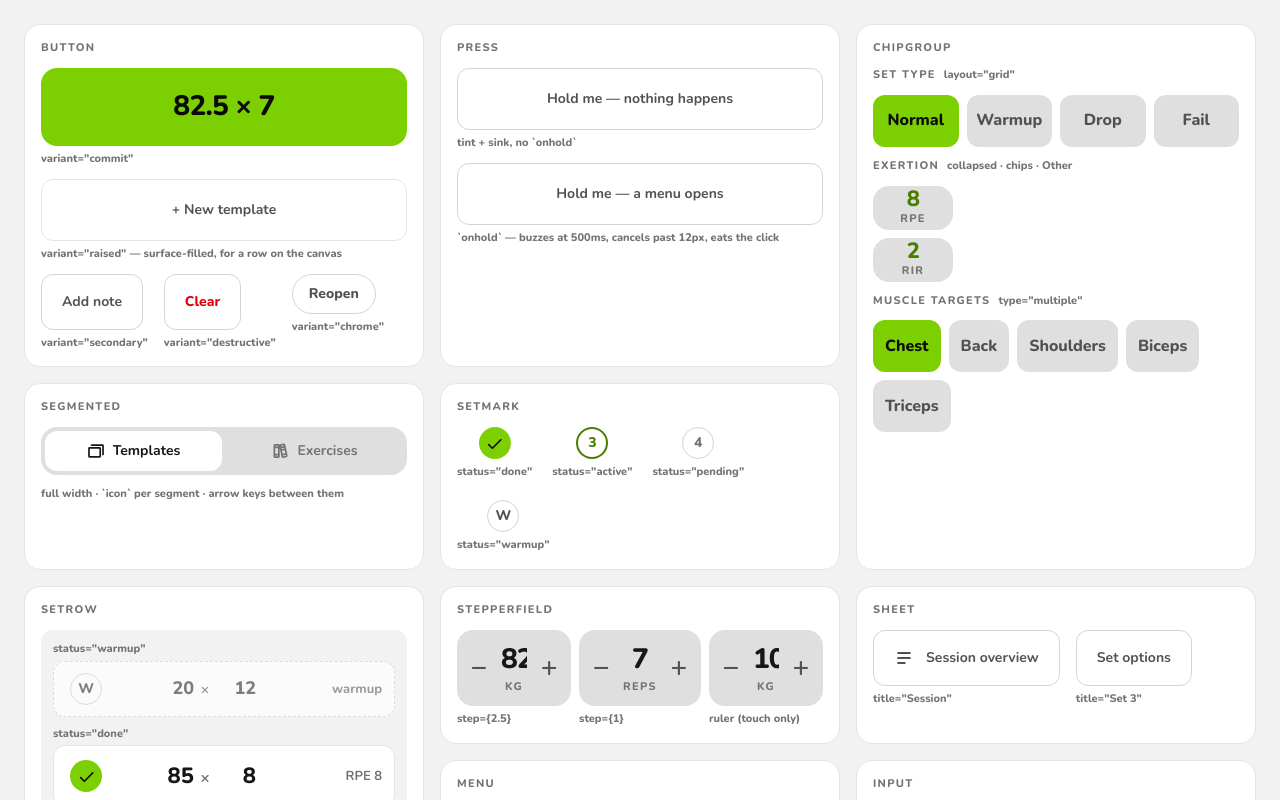
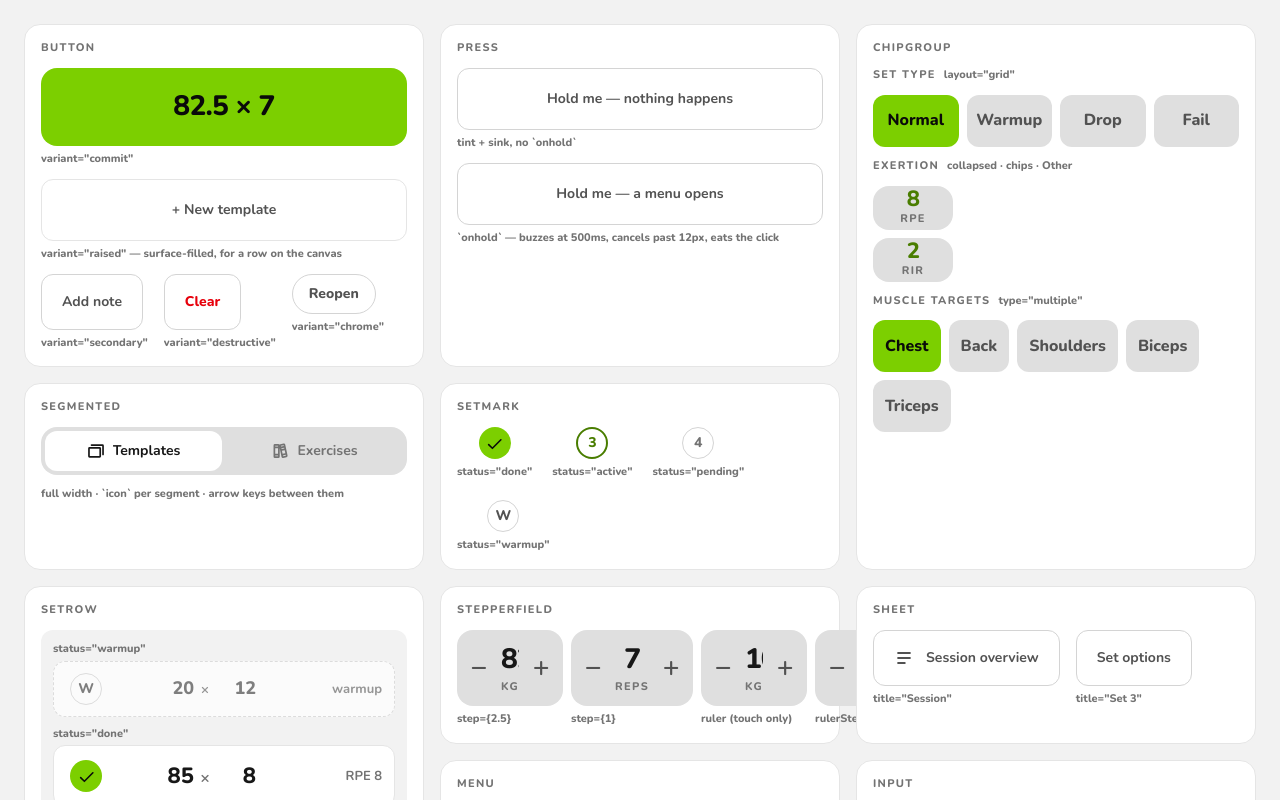
Before and after one commit to ilyasturki/kilorep, a SvelteKit app: page /dev/ui in a window 1280 px wide. Shown: the top 800 px of the page. Built offline with nearby package versions, Linux system fonts and the light colour scheme.

Commit message:
feat(weight): one month open at a time, and a ruler on today's kg

```diff
--- a/src/lib/ui/Ruler.svelte
+++ b/src/lib/ui/Ruler.svelte
@@ -12,6 +12,11 @@
 		typed: string | null;
 		label: string;
 		step: number;
+		/** How many detents between emphasised rungs. The landmarks have to be
+		 * numbers the reader already thinks in, and which those are is a fact
+		 * about the quantity rather than about the strip: every fourth 2.5 kg
+		 * plate is 10 kg, and every tenth 0.05 kg of body weight is half a kilo. */
+		major?: number;
 		min: number;
 		max: number;
 		/** A detent crossed under the thumb. Fires per step, like a held arm. */
@@ -23,7 +28,18 @@
 		ondismiss: () => void;
 	};
 
-	let { value, typed, label, step, min, max, onscrub, onpick, ondismiss }: Props = $props();
+	let {
+		value,
+		typed,
+		label,
+		step,
+		major: majorEvery = 4,
+		min,
+		max,
+		onscrub,
+		onpick,
+		ondismiss
+	}: Props = $props();
 
 	/* 52px per detent. The trade is pure travel against precision — vertical
 	   stacking means the labels never collide, so pitch buys nothing but reach —
@@ -97,7 +113,7 @@
 				continue;
 			}
 
-			const major = i % 4 === 0;
+			const major = i % majorEvery === 0;
 
 			out.push({
 				i,
--- a/src/lib/ui/StepperField.svelte
+++ b/src/lib/ui/StepperField.svelte
@@ -13,12 +13,21 @@
 		step?: number;
 		min?: number;
 		max?: number;
-		/** Open the ruler when the number is tapped. Opt-in, and only three fields
-		 * take it: the two on the active set and the custom exertion value. The
-		 * body-weight page and the history editor keep the bare keyboard — they are
-		 * not the logging loop, and a full-screen panel is a lot of screen to spend
-		 * on a number typed once a week. */
+		/** Open the ruler when the number is tapped. Opt-in, and it goes on the
+		 * fields a thumb reaches for daily: the two on the active set, the custom
+		 * exertion value, and today's body weight. The history editor and the
+		 * body-weight page's past-day sheet keep the bare keyboard — a correction
+		 * is aimed at a number you already know, and a full-screen panel is a lot
+		 * of screen to spend on typing it. */
 		ruler?: boolean;
+		/** What one detent of the ruler is worth, when that is not what one tap of
+		 * an arm is worth. Body weight steps 0.1 on the arms and 0.05 on the strip:
+		 * a tap below a bathroom scale's own resolution is a tap that does nothing
+		 * you can verify, while a drag is aimed rather than counted and may as well
+		 * land anywhere the scale can read. */
+		rulerStep?: number;
+		/** How many detents between the ruler's emphasised rungs. */
+		major?: number;
 		onchange?: (value: number | null) => void;
 		onpreview?: (value: number | null) => void;
 		class?: ClassValue;
@@ -32,10 +41,16 @@
 		min = 0,
 		max = Infinity,
 		ruler = false,
+		rulerStep,
+		major,
 		onchange,
 		onpreview,
 		class: klass
 	}: Props = $props();
+
+	/* A `$derived` rather than a destructuring default, which would have to read
+	   `step` while `step` is still being bound. */
+	const detent = $derived(rulerStep ?? step);
 
 	/* At a fine pointer, focusing the field does exactly what it always did. The
 	   ruler is a gesture, and a gesture aimed with a mouse is a worse way to reach
@@ -329,7 +344,8 @@
 		value={value ?? recalled ?? min}
 		{typed}
 		{label}
-		{step}
+		step={detent}
+		{major}
 		{min}
 		{max}
 		onscrub={scrub}
--- a/src/lib/weight/LogList.svelte
+++ b/src/lib/weight/LogList.svelte
@@ -16,14 +16,21 @@
 	 * carrying what the days under it could not say on their own — what the month
 	 * averaged, and which way it moved.
 	 *
-	 * Only the newest month opens. Not "the current month": a log whose last
+	 * One month at a time. Opening a month closes the one that was open, and
+	 * tapping the open one closes it too — so "everything folded to headers" is
+	 * a state you can reach on purpose, and it is the best reading of the log
+	 * there is: twelve lines, each an average and a direction. Left free, months
+	 * accumulated open behind you and the record you were trying to read became
+	 * the scrollbar the grouping exists to prevent.
+	 *
+	 * The newest month opens. Not "the current month": a log whose last
 	 * weigh-in was in June should open on June rather than on an empty August,
 	 * and "the first group" is the same rule for both cases without a branch.
 	 *
-	 * Which months are open is deliberately unremembered. It is a reading
-	 * posture, not a setting, and a screen that reopened with four months
-	 * expanded because of something you did last Tuesday is one you have to
-	 * re-tidy before you can read it.
+	 * Which month is open is deliberately unremembered. It is a reading
+	 * posture, not a setting, and a screen that reopened on a month because of
+	 * something you did last Tuesday is one you have to re-tidy before you can
+	 * read it.
 	 */
 	type Props = {
 		entries: BodyweightEntry[];
@@ -37,20 +44,24 @@
 	const groups = $derived(monthGroups(entries));
 
 	/**
-	 * By month key rather than by index, so a backfill that inserts a new month
-	 * above does not slide every open group down onto its neighbour. Seeded
-	 * lazily: the newest month is open until something is explicitly toggled,
-	 * which keeps this from having to be re-seeded every time the newest month
-	 * changes under it.
+	 * The open month, keyed by month rather than by index so a backfill that
+	 * inserts a new month above does not slide the open group down onto its
+	 * neighbour.
+	 *
+	 * Three states, and the third is why this is not a plain `string | null`:
+	 * `undefined` is *untouched*, which reads as the newest month whatever that
+	 * turns out to be, while `null` is a deliberate all-closed. Seeding with
+	 * `groups[0].month` instead would have to be re-seeded every time the newest
+	 * month changed under it — and would seed to nothing at all on a log that
+	 * has no months yet when it mounts.
 	 */
-	let toggled = $state(new Map<string, boolean>());
+	let chosen = $state<string | null | undefined>();
 
-	const isOpen = (month: string, index: number) => toggled.get(month) ?? index === 0;
+	const isOpen = (month: string, index: number) =>
+		chosen === undefined ? index === 0 : chosen === month;
 
 	function toggle(month: string, index: number) {
-		// A new Map rather than a mutation: `Map` is not deeply reactive, so a
-		// `set` on the same instance would not be seen by the `{#each}` reading it.
-		toggled = new Map(toggled).set(month, !isOpen(month, index));
+		chosen = isOpen(month, index) ? null : month;
 	}
 </script>
 
--- a/src/routes/(app)/(tabs)/weight/+page.svelte
+++ b/src/routes/(app)/(tabs)/weight/+page.svelte
@@ -57,6 +57,20 @@
 	 * that is a cheaper wrong than a clock ticking under a half-typed entry.
 	 */
 	const today = localDateOf(new Date());
+
+	/**
+	 * What a human body weighs, in kg, generously. Wide enough that nobody who
+	 * lifts is ever fenced out — the lightest competitive powerlifting class is
+	 * 43 kg and the heaviest recorded strongman a little over 200 — and narrow
+	 * enough that the field cannot be stepped or dragged somewhere absurd.
+	 *
+	 * The floor is also where an empty field's ruler opens, having nothing
+	 * recalled to open on. That is a *bound*, not a suggestion: a first-ever
+	 * weigh-in is still typed, and 20 kg is simply where the strip starts if you
+	 * drag it instead. Every weigh-in after it opens on the last one.
+	 */
+	const LIGHTEST = 20;
+	const HEAVIEST = 300;
 
 	const todayEntry = $derived(entries.find((entry) => entry.date === today) ?? null);
 	const latest = $derived(entries.at(-1) ?? null);
@@ -308,11 +322,27 @@
 			{/if}
 		</div>
 
+		<!--
+			The one field on this screen a thumb reaches for daily, so it scrubs the
+			way the active set's two do — and only on a coarse pointer, which
+			`StepperField` decides for itself.
+
+			0.05 on the strip against 0.1 on the arms: a drag is aimed rather than
+			counted, so it may as well land anywhere a scale can read, while a tap
+			that moved less than the scale's own resolution would be a tap you
+			cannot verify. Majors every ten detents puts a landmark on each half
+			kilo — the numbers a bathroom scale is already read in.
+		-->
 		<StepperField
 			bind:value={kg}
 			{recalled}
 			label="kg"
 			step={0.1}
+			ruler
+			rulerStep={0.05}
+			major={10}
+			min={LIGHTEST}
+			max={HEAVIEST}
 			class="lg:ml-auto lg:min-h-15 lg:w-64 lg:shrink-0"
 		/>
 
@@ -426,7 +456,18 @@
 			{/if}
 		{/if}
 
-		<StepperField bind:value={sheetKg} recalled={sheetRecalled} label="kg" step={0.1} />
+		<!-- No ruler here, for the reason the history editor has none: a correction
+		     is aimed at a number you already know, and this sheet is the one surface
+		     on the screen that is not the daily act. The bounds it does take —
+		     they are a fact about the quantity, not about the control. -->
+		<StepperField
+			bind:value={sheetKg}
+			recalled={sheetRecalled}
+			label="kg"
+			step={0.1}
+			min={LIGHTEST}
+			max={HEAVIEST}
+		/>
 
 		<Button
 			variant="commit"
--- a/src/routes/dev/ui/+page.svelte
+++ b/src/routes/dev/ui/+page.svelte
@@ -91,9 +91,22 @@
 	// `value` is state and `recalled` is not: the field is controlled, so the
 	// specimen has to hold the value for the arms to move it, and the dot has to
 	// have a fixed thing to be measured against.
-	const steppers = $state([
+	type Stepper = {
+		value: number | null;
+		recalled: number;
+		label: string;
+		step: number;
+		ruler: boolean;
+		rulerStep?: number;
+		major?: number;
+		min?: number;
+		max?: number;
+		prop: string;
+	};
+
+	const steppers = $state<Stepper[]>([
 		{
-			value: 82.5 as number | null,
+			value: 82.5,
 			recalled: 82.5,
 			label: 'kg',
 			step: 2.5,
@@ -101,7 +114,7 @@
 			prop: 'step={2.5}'
 		},
 		{
-			value: 7 as number | null,
+			value: 7,
 			recalled: 7,
 			label: 'reps',
 			step: 1,
@@ -109,12 +122,26 @@
 			prop: 'step={1}'
 		},
 		{
-			value: 100 as number | null,
+			value: 100,
 			recalled: 100,
 			label: 'kg',
 			step: 2.5,
 			ruler: true,
 			prop: 'ruler (touch only)'
+		},
+		// Body weight's: arms a tenth, strip a twentieth, a landmark every half
+		// kilo. The one place the two steps disagree, so the one worth showing.
+		{
+			value: 82.4,
+			recalled: 82.4,
+			label: 'kg',
+			step: 0.1,
+			ruler: true,
+			rulerStep: 0.05,
+			major: 10,
+			min: 20,
+			max: 300,
+			prop: 'rulerStep={0.05}'
 		}
 	]);
 
@@ -422,6 +449,10 @@
 								label={stepper.label}
 								step={stepper.step}
 								ruler={stepper.ruler}
+								rulerStep={stepper.rulerStep}
+								major={stepper.major}
+								min={stepper.min}
+								max={stepper.max}
 							/>
 							<span class={caption}>{stepper.prop}</span>
 						</div>
```
